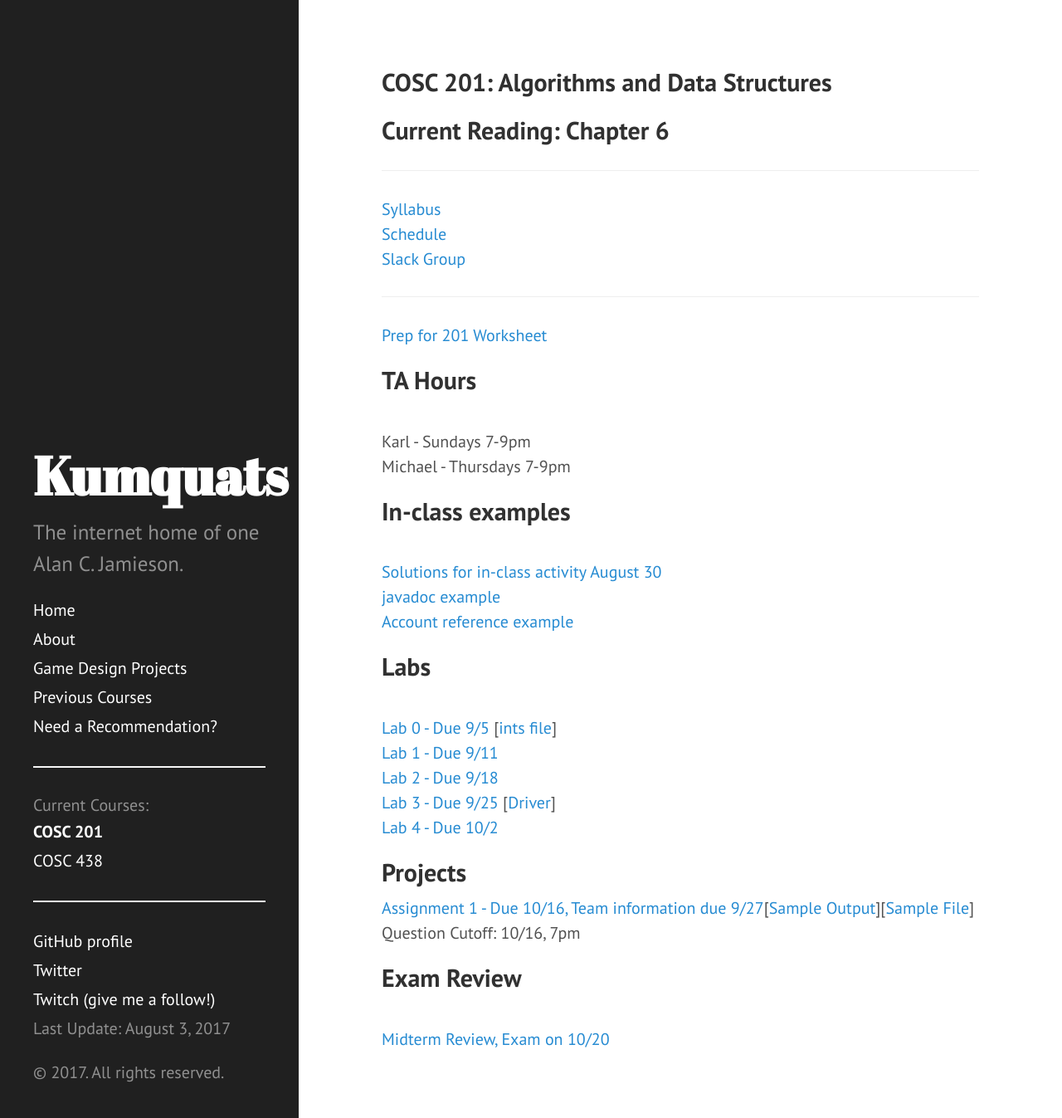
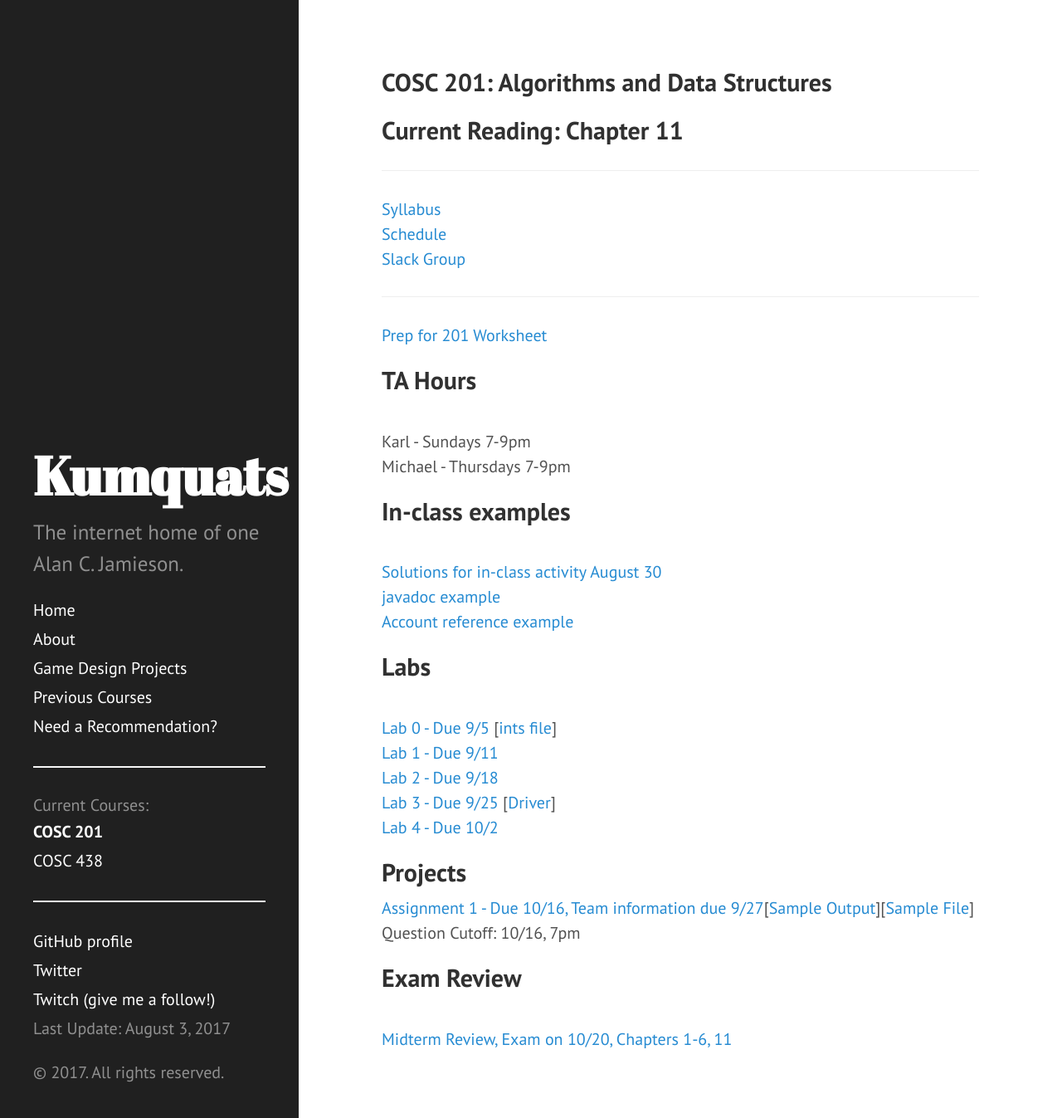
Before and after one commit to ripark/ripark.github.io, a Jekyll site: the page built from f17/cosc201.html, in a window 1280 px wide and 1347 px high. Shown: the whole window at 83% size. Built offline with Jekyll 4.4.1, drawn with Linux system fonts in a browser that asks for light colours; Markdown is read by kramdown in place of the engine named in the settings.

Commit message:
201 update

```diff
--- a/f17/cosc201.html
+++ b/f17/cosc201.html
@@ -4,7 +4,7 @@ title: "COSC 201: Algorithms and Data Structures"
 shorttitle: "COSC 201"
 ---
 
-<h2> Current Reading: Chapter 6 </h2>
+<h2> Current Reading: Chapter 11 </h2>
 <hr>
 <a href="http://ripark.github.io/f17/COSC201SillyBus.pdf">Syllabus</a>
 <br>
@@ -45,5 +45,5 @@ Michael - Thursdays 7-9pm
 <br>
 <h2> Exam Review </h2>
 <br>
-<a href="http://ripark.github.io/f17/201RevQs1.pdf">Midterm Review, Exam on 10/20</a>
+<a href="http://ripark.github.io/f17/201RevQs1.pdf">Midterm Review, Exam on 10/20, Chapters 1-6, 11</a>
 <br>
```
